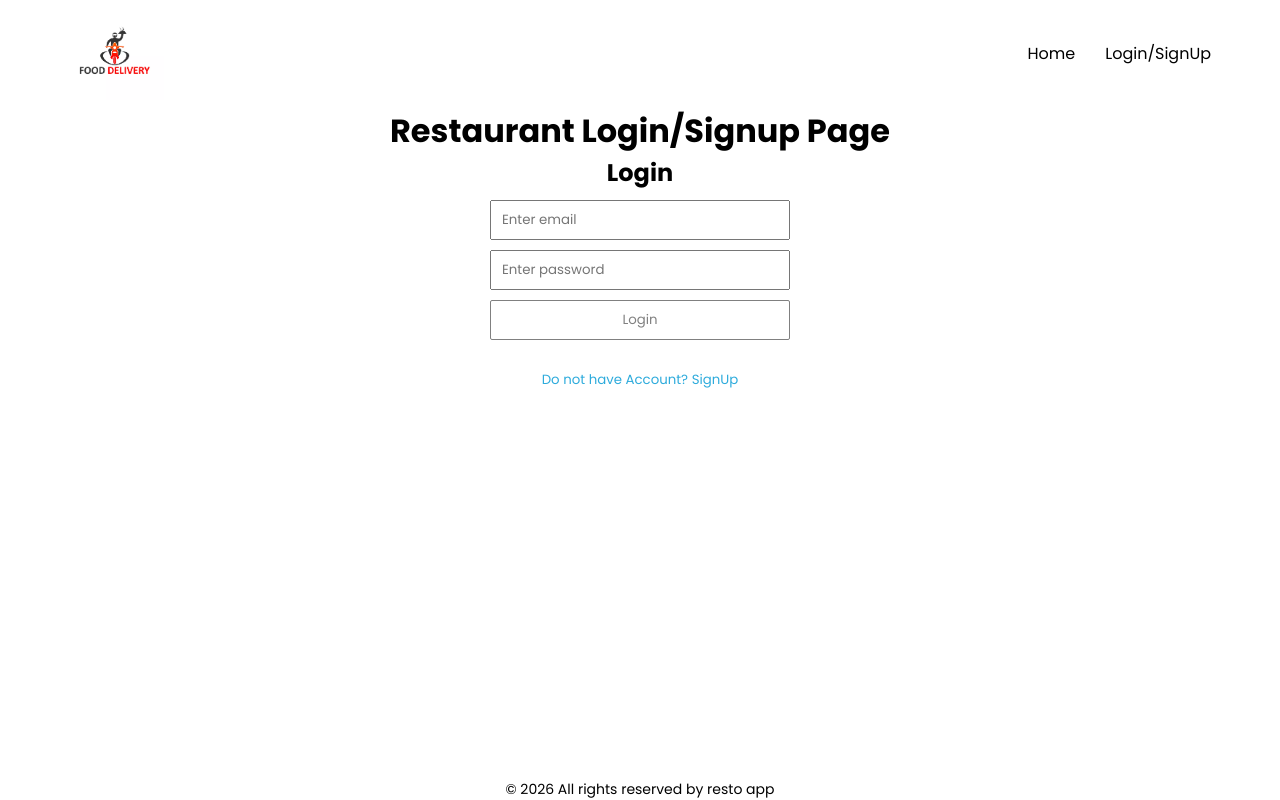
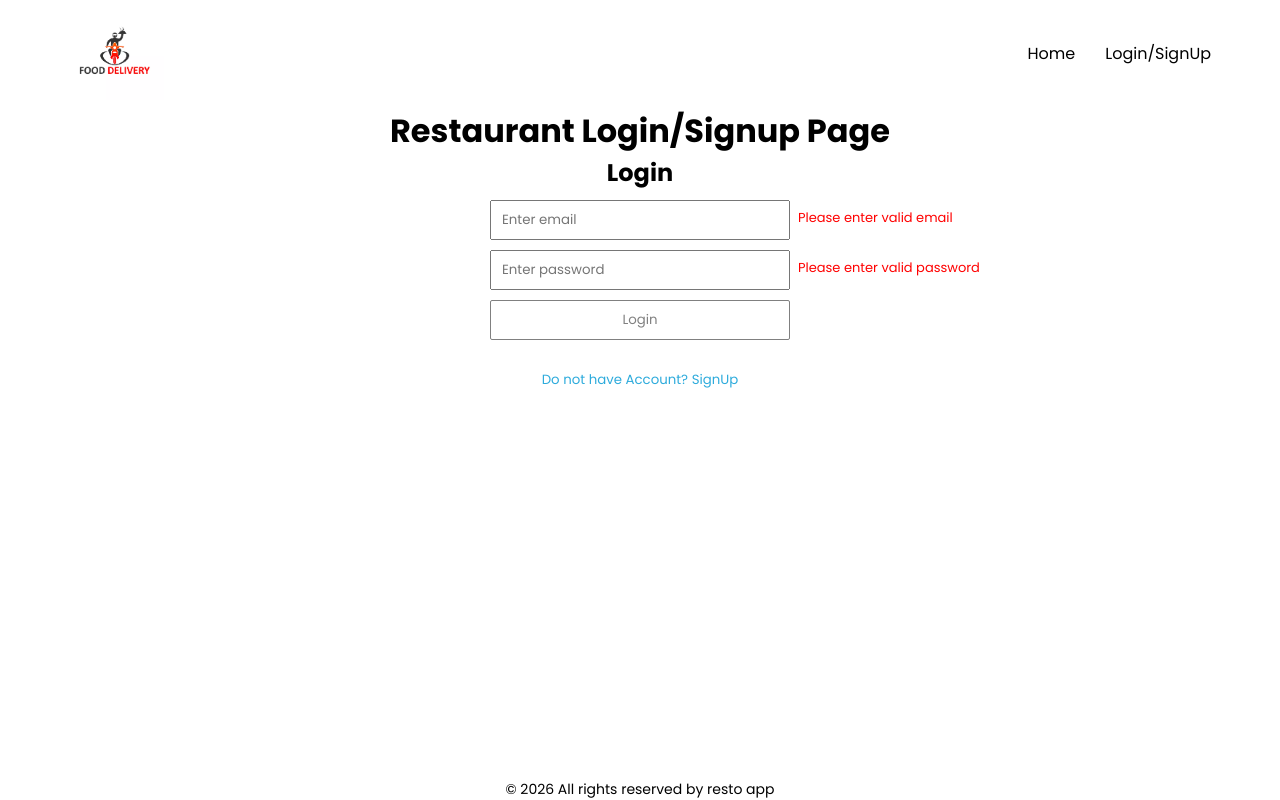
Before and after one commit to syedalaiba52/resto-app, a Next.js app: page /restaurant in a window 1280 px wide. Both pictures are taken after a click on the button "Login". Built offline with nearby package versions, Linux system fonts and the light colour scheme.

Commit message:
Restaurant Login Form Handling and Validation

```diff
--- a/src/app/_components/RestaurantLogin.jsx
+++ b/src/app/_components/RestaurantLogin.jsx
@@ -1,4 +1,20 @@
+import { useState } from "react";
+
 const RestaurantLogin = () => {
+  const [email, setEmail] = useState();
+  const [password, setPassword] = useState();
+  const [error, setError] = useState(false);
+
+  const handleLogin = () => {
+    console.log(email, password);
+
+    if (!email || !password) {
+      setError(true);
+      // return false;
+    } else {
+      setError(false);
+    }
+  };
   return (
     <>
       <h2>Login</h2>
@@ -9,9 +25,14 @@
             className="input-field"
             type="email"
             placeholder="Enter email"
-            // value={email}
-            // onChange={(event) => setEmail(event.target.value)}
+            value={email}
+            onChange={(event) => {
+              setEmail(event.target.value);
+            }}
           />
+          {error && !email && (
+            <span className="input-error">Please enter valid email</span>
+          )}
         </div>
 
         <div className="input-wrapper">
@@ -19,13 +40,20 @@
             className="input-field"
             type="password"
             placeholder="Enter password"
-            // value={email}
-            // onChange={(event) => setEmail(event.target.value)}
+            value={password}
+            onChange={(event) => {
+              setPassword(event.target.value);
+            }}
           />
+          {error && !password && (
+            <span className="input-error">Please enter valid password</span>
+          )}
         </div>
 
         <div className="input-wrapper">
-          <button className="button">Login</button>
+          <button onClick={handleLogin} className="button">
+            Login
+          </button>
         </div>
       </div>
     </>
--- a/src/app/_components/RestaurantSignUp.jsx
+++ b/src/app/_components/RestaurantSignUp.jsx
@@ -2,13 +2,13 @@
 import { useState } from "react";
 
 const RestaurantSignUp = () => {
-  const [email, setEmail] = useState("");
-  const [password, setPassword] = useState("");
-  const [c_password, setC_password] = useState("");
-  const [name, setName] = useState("");
-  const [city, setCity] = useState("");
-  const [address, setAddress] = useState("");
-  const [contact, setContact] = useState("");
+  const [email, setEmail] = useState();
+  const [password, setPassword] = useState();
+  const [c_password, setC_password] = useState();
+  const [name, setName] = useState();
+  const [city, setCity] = useState();
+  const [address, setAddress] = useState();
+  const [contact, setContact] = useState();
   const router = useRouter();
   const [error, setError] = useState(false);
   const [passwordError, setPasswordError] = useState(false);
```
